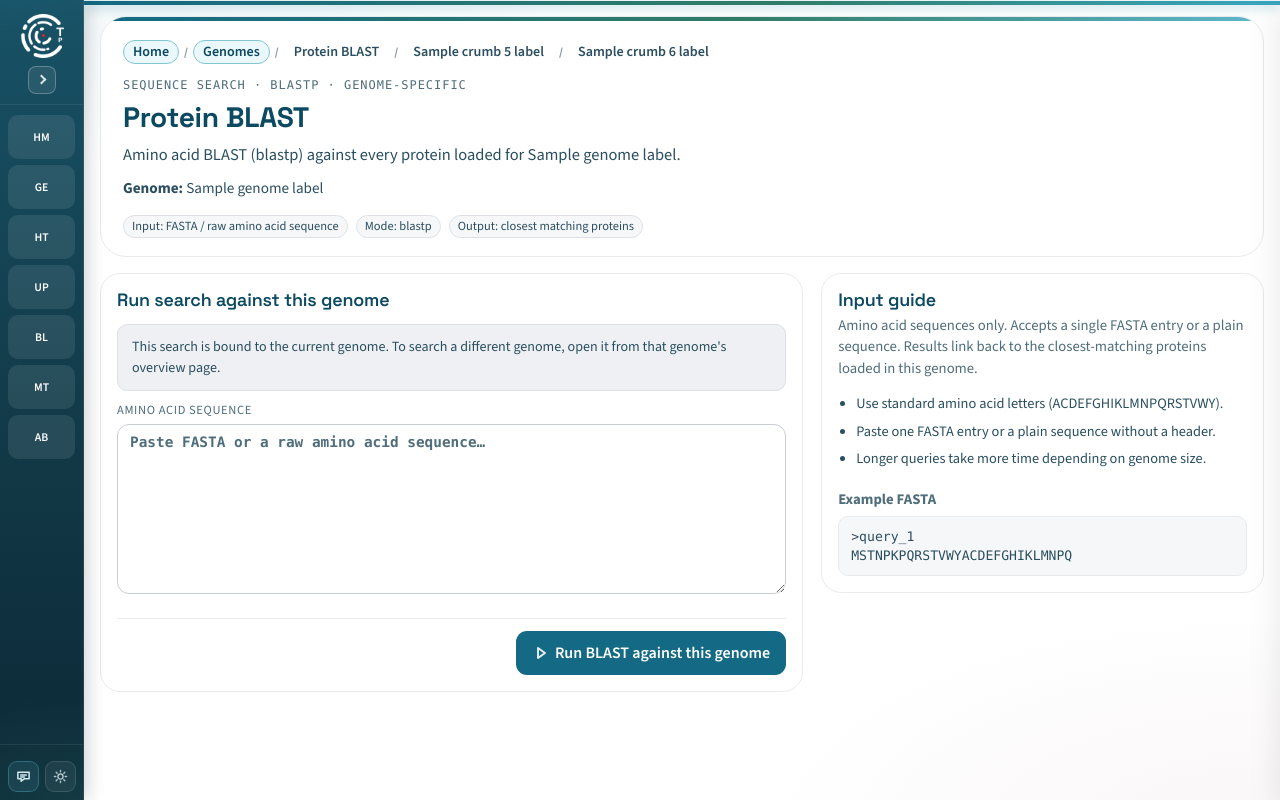
After one commit to sndg-arg/targetpathogenweb, a Django app: template tpweb/templates/blast/protein_form.html in a window 1280 px wide. The commit adds this page. Run offline with Django 4.2, Linux system fonts and the light colour scheme; the template is opened without the code that fills it: most values are stand-ins (such as "Sample title", 1, 10 or a date in 2020); parts of the project's set-up code (start-up, migrations or seed data) failed here and were passed over; some libraries are stand-ins or nearby versions.

Commit message:
Move protein BLAST from an embedded proteins-table widget to its own page
Per live review, the inline "Search by sequence (BLAST)" panel on the
proteins table felt bolted-on. Reworked ProteinBlastView to follow the same
pattern as the existing genome-locked blastn page (FormView): GET renders a
standalone form (blast/protein_form.html), POST either re-shows that form
with an inline error or renders the results page. Entry point is now a
"Protein BLAST" button on the genome overview, next to the existing
nucleotide "BLAST" button, instead of a widget buried in the proteins table.

Co-Authored-By: Claude Sonnet 5 <noreply@anthropic.com>

```diff
--- /dev/null
+++ b/tpweb/templates/blast/protein_form.html
@@ -0,0 +1,94 @@
+{% extends '../base/masterpage.html' %}
+{% load i18n %}
+{% load static %}
+
+{% block head %}
+    <link rel="stylesheet" href="{% static 'css/pages/blast.css' %}?v=20260710-select-fix1">
+{% endblock %}
+
+{% block body %}
+    <div class="blast-page">
+
+        {# ── Hero ── #}
+        <section class="blast-hero">
+            {% trans "Genomes" as crumb_genomes %}
+            {% trans "Protein BLAST" as crumb_blast %}
+            {% url 'tpwebapp:index' as index_url %}
+            {% url 'tpwebapp:genomes_list' as genomes_url %}
+            {% with crumb_genome="Genome: "|add:genome_label %}
+            {% include "components/navigation/breadcrumbs.html" with crumb_1_label="Home" crumb_1_url=index_url crumb_2_label=crumb_genomes crumb_2_url=genomes_url crumb_3_label=crumb_genome crumb_3_url=proteins_url crumb_4_label=crumb_blast %}
+            {% endwith %}
+
+            <span class="blast-eyebrow">{% trans "Sequence search · blastp · genome-specific" %}</span>
+            <h1>{% trans "Protein BLAST" %}</h1>
+            <p class="blast-subtitle">
+                {% blocktrans with genome=genome_label %}Amino acid BLAST (blastp) against every protein loaded for {{ genome }}.{% endblocktrans %}
+            </p>
+            <p class="blast-genome-note">
+                <strong>{% trans "Genome" %}:</strong> {{ genome_label }}
+            </p>
+            <div class="blast-chip-group tp-chip-group">
+                <span class="tp-chip tp-chip--meta tp-chip--sm">{% trans "Input" %}: FASTA / {% trans "raw amino acid sequence" %}</span>
+                <span class="tp-chip tp-chip--meta tp-chip--sm">{% trans "Mode" %}: blastp</span>
+                <span class="tp-chip tp-chip--meta tp-chip--sm">{% trans "Output" %}: {% trans "closest matching proteins" %}</span>
+            </div>
+        </section>
+
+        {# ── Workbench ── #}
+        <section class="blast-workbench">
+
+            <div class="blast-card">
+                <div class="tp-ui-panel-head">
+                    <div>
+                        <h2>{% trans "Run search against this genome" %}</h2>
+                    </div>
+                </div>
+
+                <form method="POST" action="{% url 'tpwebapp:protein_blast' genome=genome_name %}" class="blast-form-inner">
+                    {% csrf_token %}
+                    <p class="tp-state-note tp-state-note--empty mb-0">
+                        {% trans "This search is bound to the current genome. To search a different genome, open it from that genome's overview page." %}
+                    </p>
+
+                    <div class="tp-ui-field">
+                        <label class="tp-ui-field-label" for="text_input">{% trans "Amino acid sequence" %}</label>
+                        <textarea name="sequence" id="text_input"
+                                  class="form-control tp-ui-control blast-seq-input"
+                                  placeholder="{% trans 'Paste FASTA or a raw amino acid sequence…' %}">{{ sequence_value|default:"" }}</textarea>
+                    </div>
+
+                    <div class="tp-ui-actions">
+                        <button type="submit" class="btn tp-btn tp-btn--primary tp-btn-with-icon">
+                            <span class="tp-btn-icon" aria-hidden="true">{% include "components/icons/play.html" %}</span>
+                            <span>{% trans "Run BLAST against this genome" %}</span>
+                        </button>
+                    </div>
+                </form>
+
+                {% if error_message %}
+                    <p class="tp-state-note tp-state-note--error mb-0">{{ error_message }}</p>
+                {% endif %}
+            </div>
+
+            <aside class="blast-card">
+                <div class="tp-ui-panel-head">
+                    <div>
+                        <h2>{% trans "Input guide" %}</h2>
+                        <p class="blast-card-note">{% trans "Amino acid sequences only. Accepts a single FASTA entry or a plain sequence. Results link back to the closest-matching proteins loaded in this genome." %}</p>
+                    </div>
+                </div>
+                <ul class="blast-tip-list">
+                    <li>{% trans "Use standard amino acid letters (ACDEFGHIKLMNPQRSTVWY)." %}</li>
+                    <li>{% trans "Paste one FASTA entry or a plain sequence without a header." %}</li>
+                    <li>{% trans "Longer queries take more time depending on genome size." %}</li>
+                </ul>
+                <div>
+                    <p class="blast-card-note blast-card-note--label"><strong>{% trans "Example FASTA" %}</strong></p>
+                    <pre class="blast-format-block">&gt;query_1
+MSTNPKPQRSTVWYACDEFGHIKLMNPQ</pre>
+                </div>
+            </aside>
+
+        </section>
+    </div>
+{% endblock %}
--- a/tpweb/templates/genomic/assembly.html
+++ b/tpweb/templates/genomic/assembly.html
@@ -76,7 +76,8 @@
                         </a>
                         <a href="{{ workspace_links.formula_url }}" class="btn tp-btn tp-btn--neutral tp-btn--sm">{% trans "Custom score" %}</a>
                         <a href="{{ workspace_links.ec_explorer_url }}" class="btn tp-btn tp-btn--neutral tp-btn--sm">{% trans "EC tree" %}</a>
-                        <a href="{{ workspace_links.blast_url }}" class="btn tp-btn tp-btn--neutral tp-btn--sm">BLAST</a>
+                        <a href="{{ workspace_links.blast_url }}" class="btn tp-btn tp-btn--neutral tp-btn--sm" title="{% trans 'Nucleotide BLAST (blastn) against this genome.' %}">BLAST</a>
+                        <a href="{{ workspace_links.protein_blast_url }}" class="btn tp-btn tp-btn--neutral tp-btn--sm" title="{% trans 'Amino acid BLAST (blastp) against every protein loaded for this genome.' %}">{% trans "Protein BLAST" %}</a>
                     </div>
                 </div>
                 <div class="tp-view-head-actions">
--- a/tpweb/views/AssemblyView.py
+++ b/tpweb/views/AssemblyView.py
@@ -95,6 +95,7 @@ class AssemblyView(View):
                 kwargs={"genome": slug, "annotation_kind": "ec"},
             ),
             "blast_url": f"{reverse('tpwebapp:form')}?genome={biodb.name}",
+            "protein_blast_url": reverse("tpwebapp:protein_blast", kwargs={"genome": slug}),
         }
 
         media_root = Path(settings.MEDIA_ROOT)
```
Also changed, not shown: tpweb/templates/search/proteins.html (+0 -19 lines), tpweb/views/ProteinBlastView.py (+33 -24 lines).
